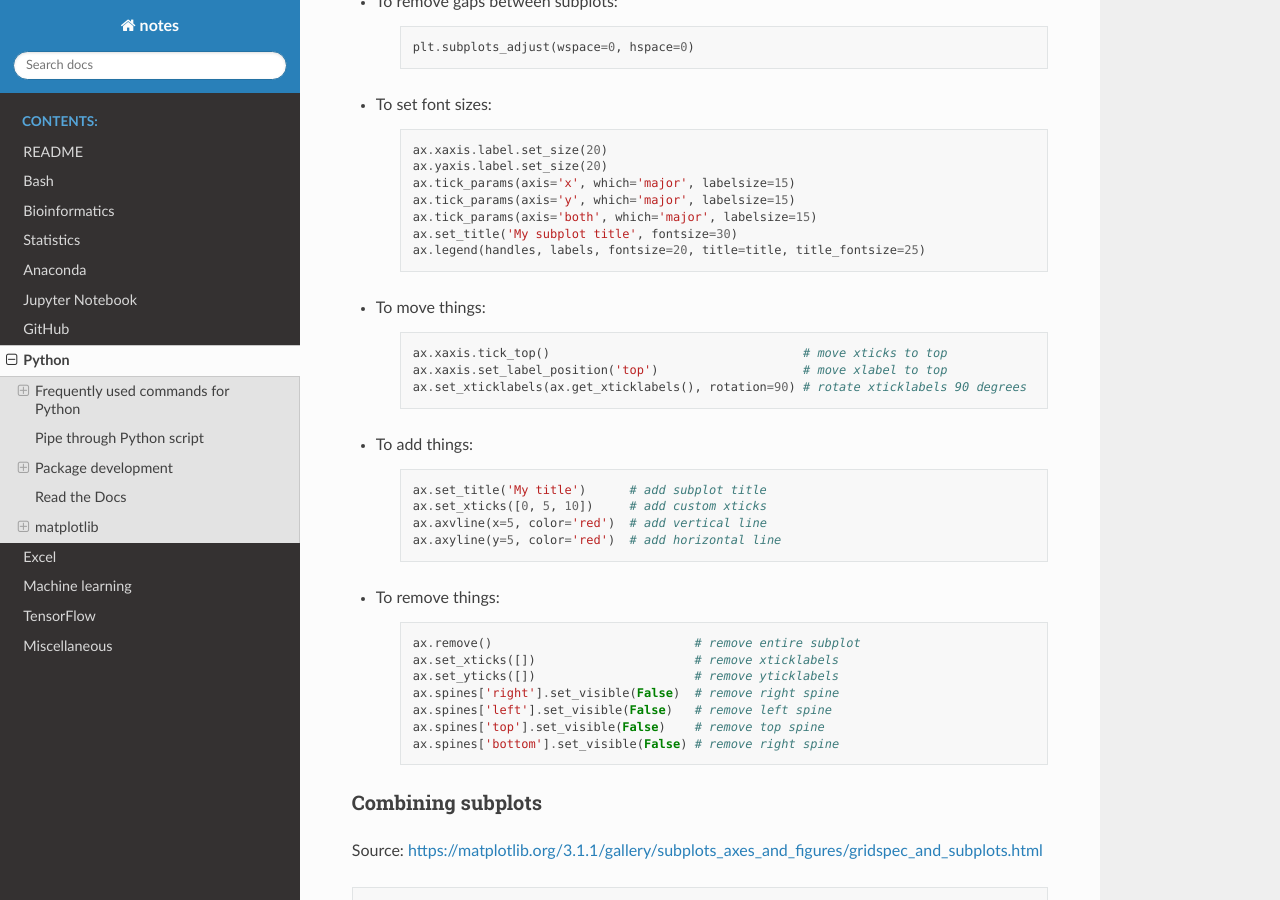
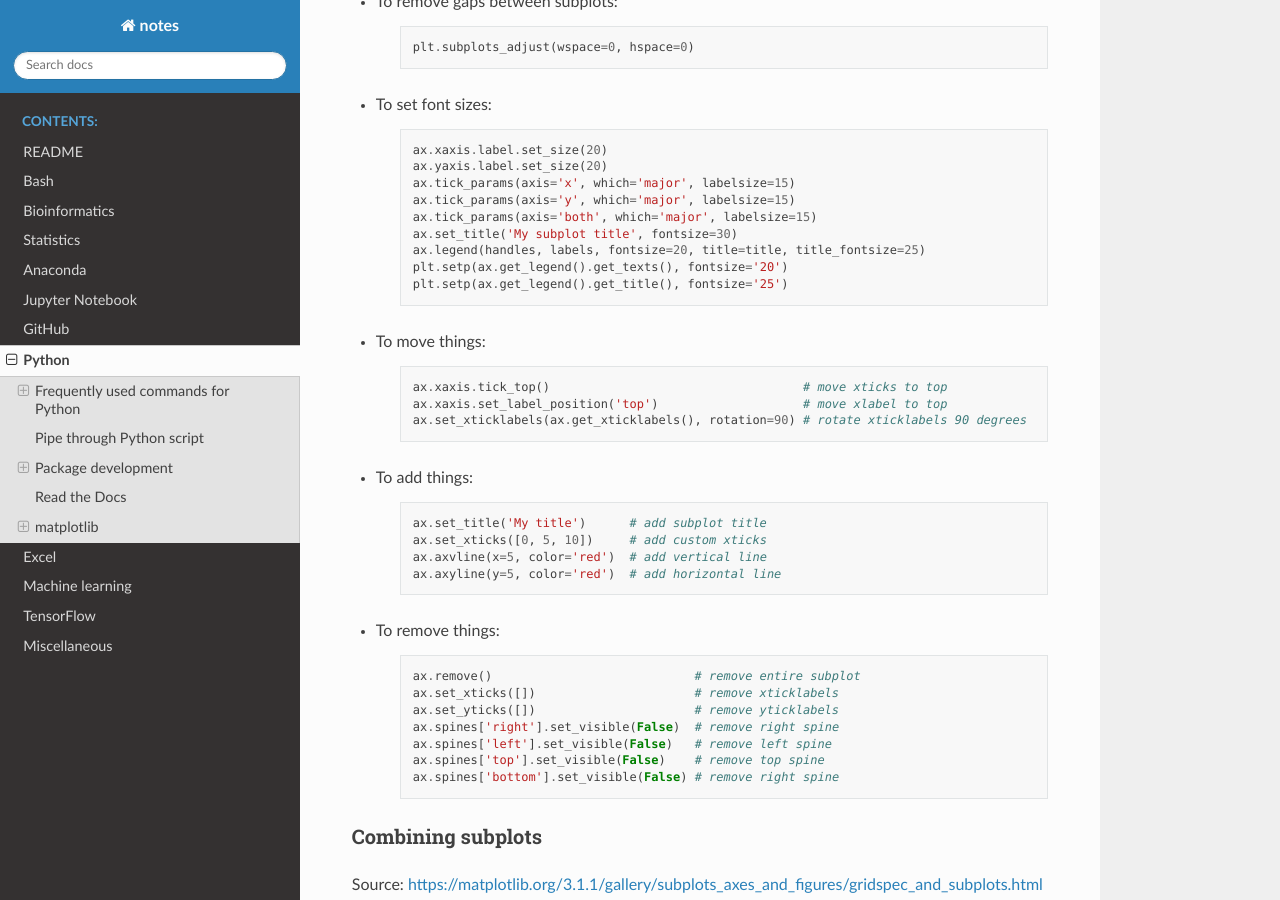
Before and after one commit to sbslee/notes, a Sphinx documentation site: the page built from docs/python.rst, in a window 1280 px wide and 900 px high, scrolled down 4303 px. Built offline with Sphinx 7.4.7 and the Read the Docs theme 2.0.0, drawn with Linux system fonts in a browser that asks for light colours.

Commit message:
Update notes

```diff
--- a/docs/python.rst
+++ b/docs/python.rst
@@ -242,6 +242,8 @@ Frequently used commands for matplotlib
         ax.tick_params(axis='both', which='major', labelsize=15)
         ax.set_title('My subplot title', fontsize=30)
         ax.legend(handles, labels, fontsize=20, title=title, title_fontsize=25)
+        plt.setp(ax.get_legend().get_texts(), fontsize='20')
+        plt.setp(ax.get_legend().get_title(), fontsize='25')
 
 * To move things:
 
```
